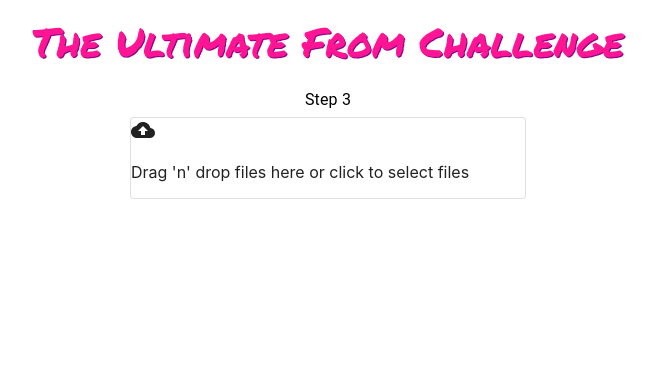
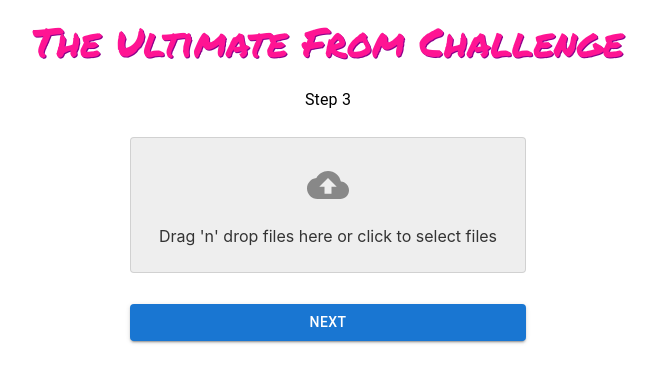
Before and after one commit to djambo05/complex-web-app, a React (Create React App) app: page /step3 in a window 1280 px wide. Shown: the top 382 px of the page, without its empty margins (312-969 px from the left). Built offline with nearby package versions, Linux system fonts and the light colour scheme.

Commit message:
feat: css and adding PrimaryButton to Step3

```diff
--- a/src/components/FileInput.js
+++ b/src/components/FileInput.js
@@ -21,8 +21,21 @@ export const FileInput = ({ control, name }) => {
           <>
             <Dropzone onDrop={onChange}>
               {({ getRootProps, getInputProps }) => (
-                <Paper variant="outlined" {...getRootProps()}>
-                  <CloudUpload />
+                <Paper
+                  sx={{
+                    backgroundColor: "#eee",
+                    textAlign: "center",
+                    cursor: "pointer",
+                    color: "#333",
+                    padding: "10px",
+                    marginTop: "20px",
+                  }}
+                  variant="outlined"
+                  {...getRootProps()}
+                >
+                  <CloudUpload
+                    sx={{ marginTop: "16px", color: "#888", fontSize: "42px" }}
+                  />
                   <input {...getInputProps()} name={name} onBlur={onBlur} />
                   <p>Drag 'n' drop files here or click to select files</p>
                 </Paper>
--- a/src/components/Step3.js
+++ b/src/components/Step3.js
@@ -4,15 +4,22 @@ import { Typography } from "@mui/material";
 import { Form } from "./Form";
 import { FileInput } from "./FileInput";
 import { useForm } from "react-hook-form";
+import { PrimaryButton } from "./PrimaryButton";
+import { useNavigate } from "react-router-dom";
 
 export const Step3 = () => {
   const { control, handleSubmit } = useForm();
+  const navigate = useNavigate();
+  const onSubmit = (data) => {
+    navigate("/result");
+  };
 
   return (
     <MainContainer>
       <Typography>Step 3</Typography>
-      <Form>
+      <Form onSubmit={handleSubmit(onSubmit)}>
         <FileInput name="files" control={control} />
+        <PrimaryButton>Next</PrimaryButton>
       </Form>
     </MainContainer>
   );
```
